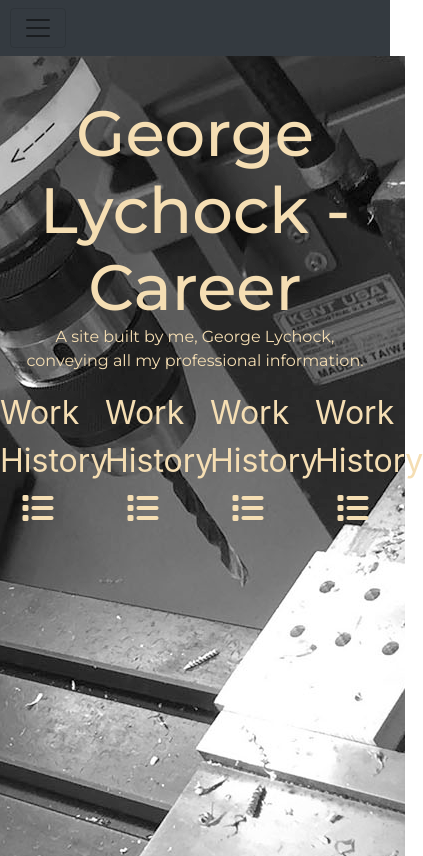
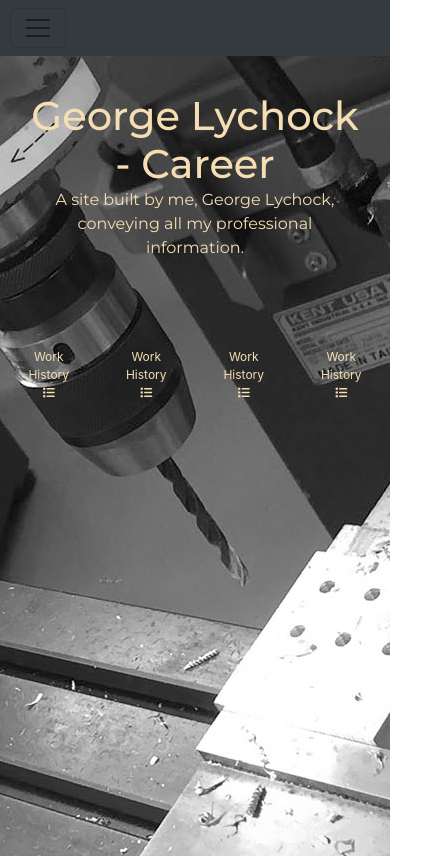
Before and after one commit to GeorgeLychock/georgelychock-career, a plain HTML site: page index.html in a window 390 px wide. Shown: the whole page, 423 px wide, since content can reach past the window. Drawn offline with nearby package versions, Linux system fonts and the light colour scheme.

Commit message:
styles: Adjusted styles for responsiveness, intial try

```diff
--- a/css/style.css
+++ b/css/style.css
@@ -75,6 +75,9 @@ h1, h2, h3, h4 {
 }
 
 /* Hero styles */
+.gl-hero-row {
+    margin: 0;
+}
 .gl-hero-image {
     height: 800px;
     width: 100%;
@@ -86,11 +89,9 @@ h1, h2, h3, h4 {
     color: wheat;
     padding-top: 10%;
 }
-.gl-hero-title h1 {
-    font-size: 4rem;
-}
-.gl-hero-row {
+.gl-icon-row {
     text-align: center;
+    padding-top: 20%;
 }
 .gl-nav-icon {
     font-size: 2rem;
@@ -100,3 +101,13 @@ h1, h2, h3, h4 {
     font-size: 2rem;
     color: wheat;
 }
+@media only screen and (max-width: 600px) {
+    .gl-nav-icon {
+        font-size: .75rem;
+        color: wheat;
+    }
+    .gl-nav-icon-name {
+        font-size: .75rem;
+        color: wheat;
+    }
+   }
```
